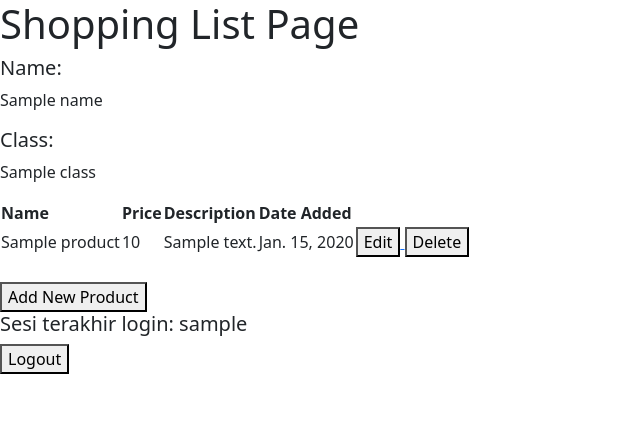
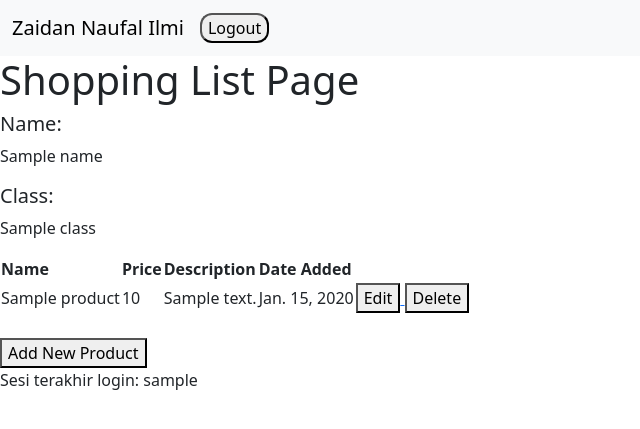
Before and after one commit to bangjai123/shopping-list, a Django app: template main/templates/main.html in a window 1280 px wide. Shown: the top 429 px of the page, without its empty margins (0-640 px from the left). Run offline with Django 4.2, Linux system fonts and the light colour scheme; tables that the repository leaves empty hold one stand-in row (values such as "Sample post"); the template is opened without the code that fills it: values that come from a table or form of the project are taken from there, most other values are stand-ins (such as "Sample title", 1, 10 or a date in 2020).

Commit message:
selesai tutorial

```diff
--- a/main/templates/main.html
+++ b/main/templates/main.html
@@ -1,6 +1,25 @@
 {% extends 'base.html' %}
 
 {% block content %}
+<nav class="navbar navbar-expand-lg bg-light">
+    <div class="container-fluid">
+      <a class="navbar-brand" href="#">Zaidan Naufal Ilmi</a>
+      <button class="navbar-toggler" type="button" data-bs-toggle="collapse" data-bs-target="#navbarNavDropdown" aria-controls="navbarNavDropdown" aria-expanded="false" aria-label="Toggle navigation">
+        <span class="navbar-toggler-icon"></span>
+      </button>
+      <div class="collapse navbar-collapse" id="navbarNavDropdown">
+        <ul class="navbar-nav">
+          <li class="nav-item">
+            <a href="{% url 'main:logout' %}">
+                <button style="border-radius: 12px;">
+                    Logout
+                </button>
+            </a>
+          </li>
+        </ul>
+      </div>
+    </div>
+  </nav>
     <h1>Shopping List Page</h1>
 
     <h5>Name:</h5>
@@ -44,17 +63,11 @@
 <br />
 
 <a href="{% url 'main:create_product' %}">
-    <button>
+    <button >
         Add New Product
     </button>
 </a>
 
-<h5>Sesi terakhir login: {{ last_login }}</h5>
-
-<a href="{% url 'main:logout' %}">
-    <button>
-        Logout
-    </button>
-</a>
+<p>Sesi terakhir login: {{ last_login }}</p>
 
 {% endblock content %}
```
